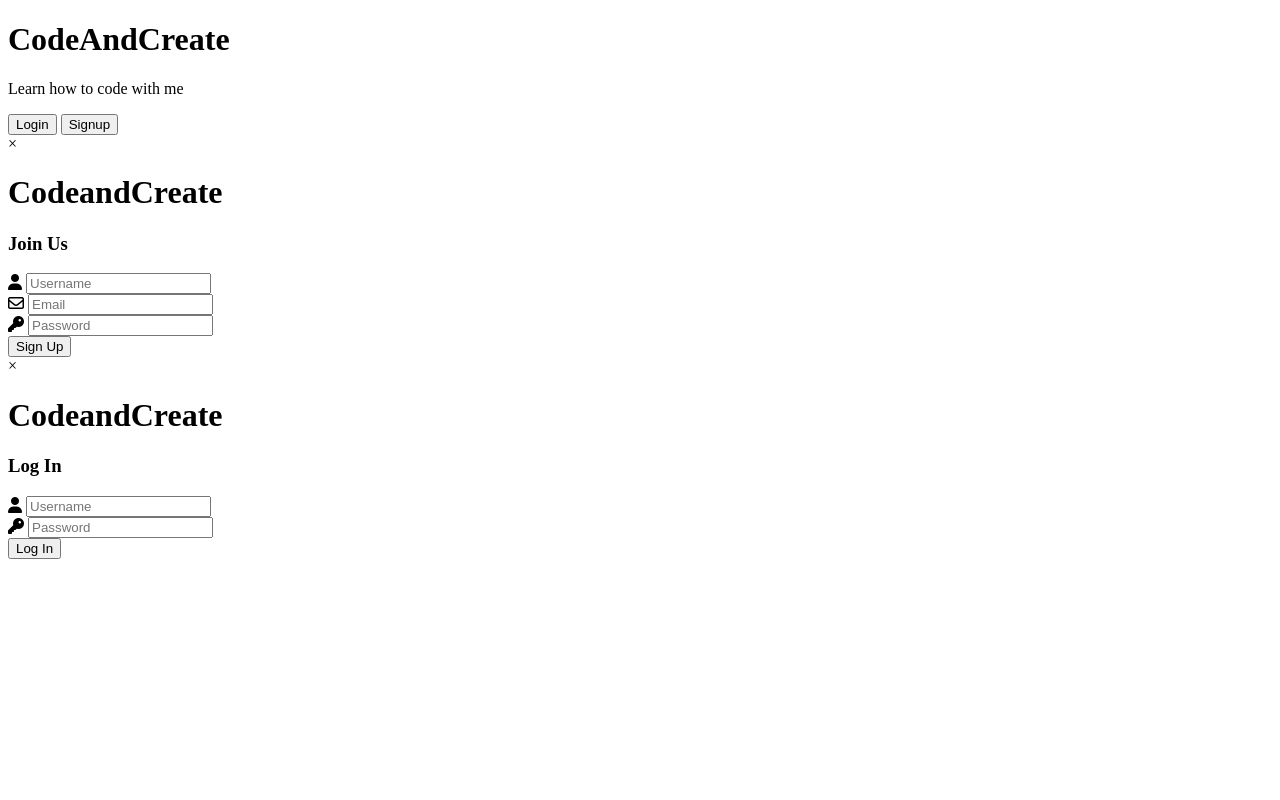
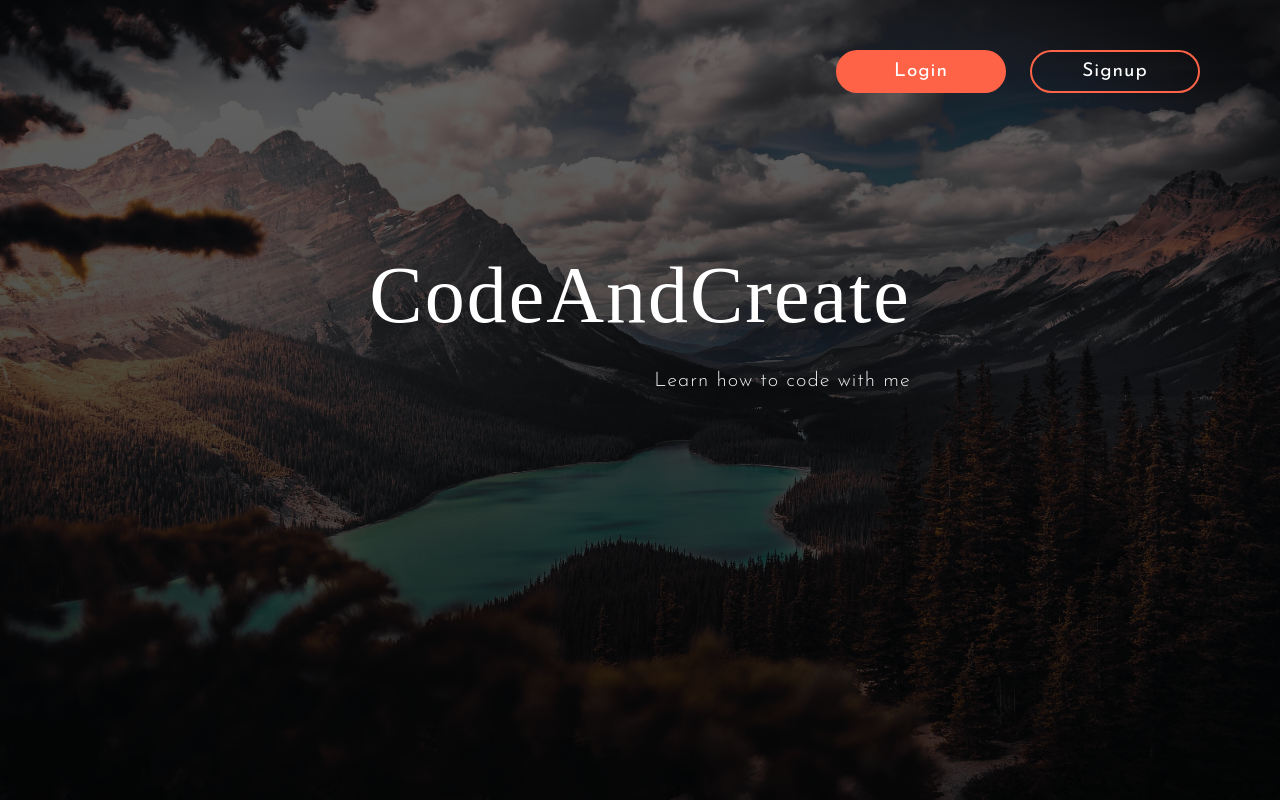
Before and after one commit to Itz-Haay/Landing-Page-w-Modal-Forms, a plain HTML site: page index.html in a window 1280 px wide. Drawn offline with Linux system fonts and the light colour scheme.

Commit message:
styles for banner/buttons complete

```diff
--- a/index.html
+++ b/index.html
@@ -10,20 +10,22 @@
     <link rel="preconnect" href="https://fonts.gstatic.com" crossorigin>
     <link href="https://fonts.googleapis.com/css2?family=Josefin+Sans:ital,wght@0,100..700;1,100..700&display=swap"
         rel="stylesheet">
+    <link href="https://fonts.googleapis.com/css2?family=Montserrat:ital,wght@0,100..900;1,100..900&display=swap"
+        rel="stylesheet">
     <link rel="stylesheet" href="style.css">
 </head>
 
     <body>
         <div class="container">
             <div class="banner">
-                <h1 class="header">CodeAndCreate</h1>
+                <h1>CodeAndCreate</h1>
                 <p>Learn how to code with me</p>
             </div>
             <div class="btns">
                 <button class="btn login-btn">Login</button>
                 <button class="btn signup-btn">Signup</button>
             </div>
-                <div class="form-container">
+                <div class="form-container" hidden>
                 <div class="signup-form-wrapper modal">
                     <div class="x-btn signup-x">
                         &times;
--- a/style.css
+++ b/style.css
@@ -0,0 +1,75 @@
+* {
+    margin: 0;
+    padding: 0;
+}
+
+.container {
+    width: 100%;
+    height: 100vh;
+    background: linear-gradient(rgba(0, 0, 0, .6),
+     rgba(0, 0, 0, .8)), url(images/bg.jpg) center no-repeat;
+    background-size: cover;
+
+}
+.banner {
+    position: absolute;
+    top: 40%;
+    left: 50%;
+    transform: translate(-50%, -50%);
+}
+
+.banner h1 {
+    color: #fff;
+    font-family: "Montserrat" sans-serif;
+    font-size: 80px;
+    font-weight: 300;
+    letter-spacing: 2px;
+    margin-bottom: 30px;
+}
+
+.banner p {
+    color: #eee;
+    font-family: 'Josefin sans', sans-serif;
+    font-size: 20px;
+    font-weight: 300;
+    letter-spacing: 1px;
+    text-align: right;
+}
+
+.btns {
+    position: absolute;
+    top: 50px;
+    right: 60px;
+}
+
+.btn {
+    width: 170px;
+    padding: 10px 15px;
+    margin-right: 20px;
+    border-radius: 50px;
+    font-family: 'Josefin Sans', sans-serif;
+    font-size: 19px;
+    letter-spacing: 1px;
+    outline: none;
+    cursor: pointer;
+    color: #fff;
+    border: 2px solid tomato;
+    transition: transform 0.3s;
+}
+
+.login-btn {
+    background-color: tomato;
+
+}
+
+.signup-btn {
+    background-color: transparent;
+}
+
+.btn:hover {
+    transform: translateY(-2px);
+}
+
+.btn:active {
+    transform: translateY(0);
+}
```
